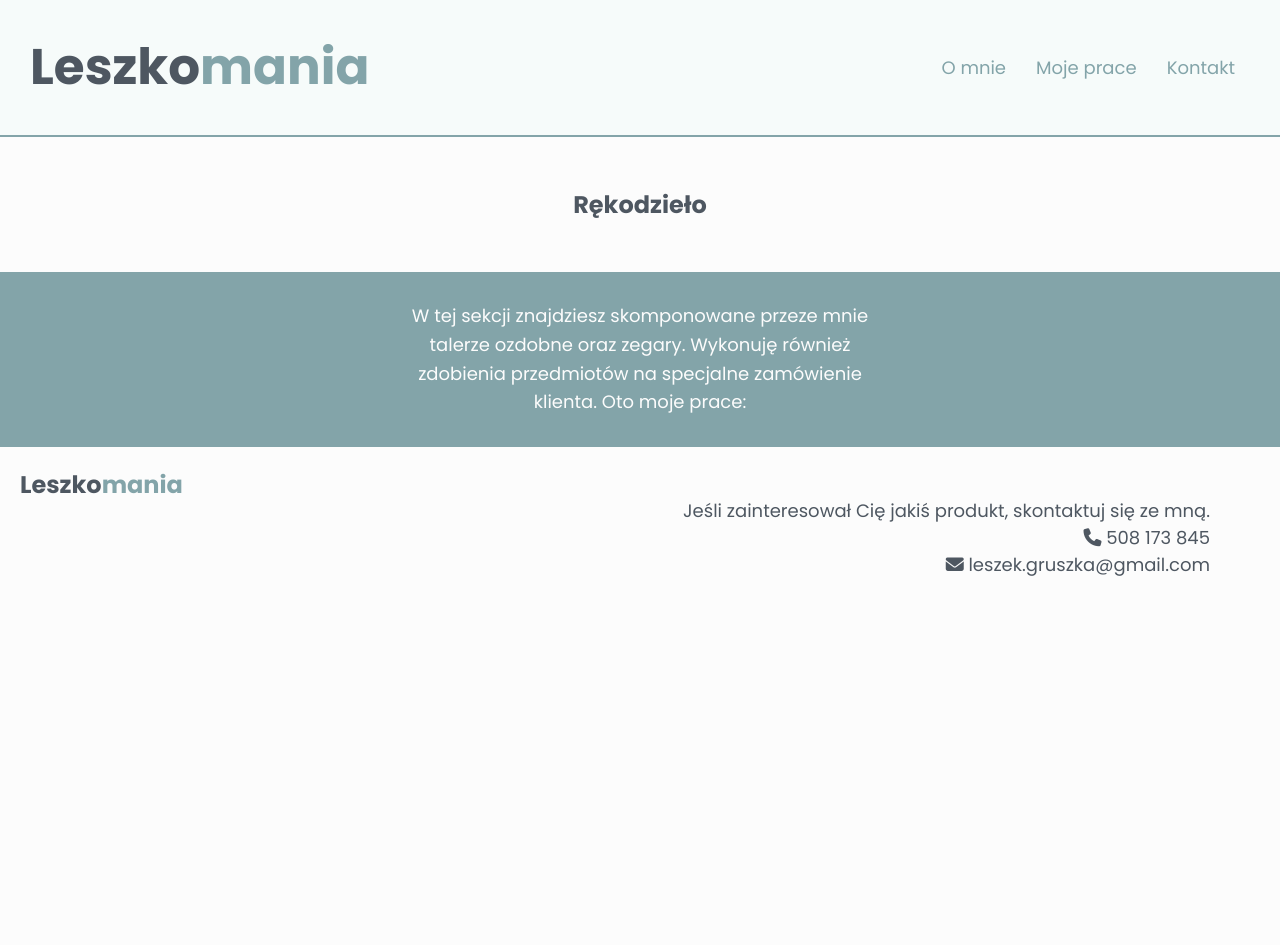
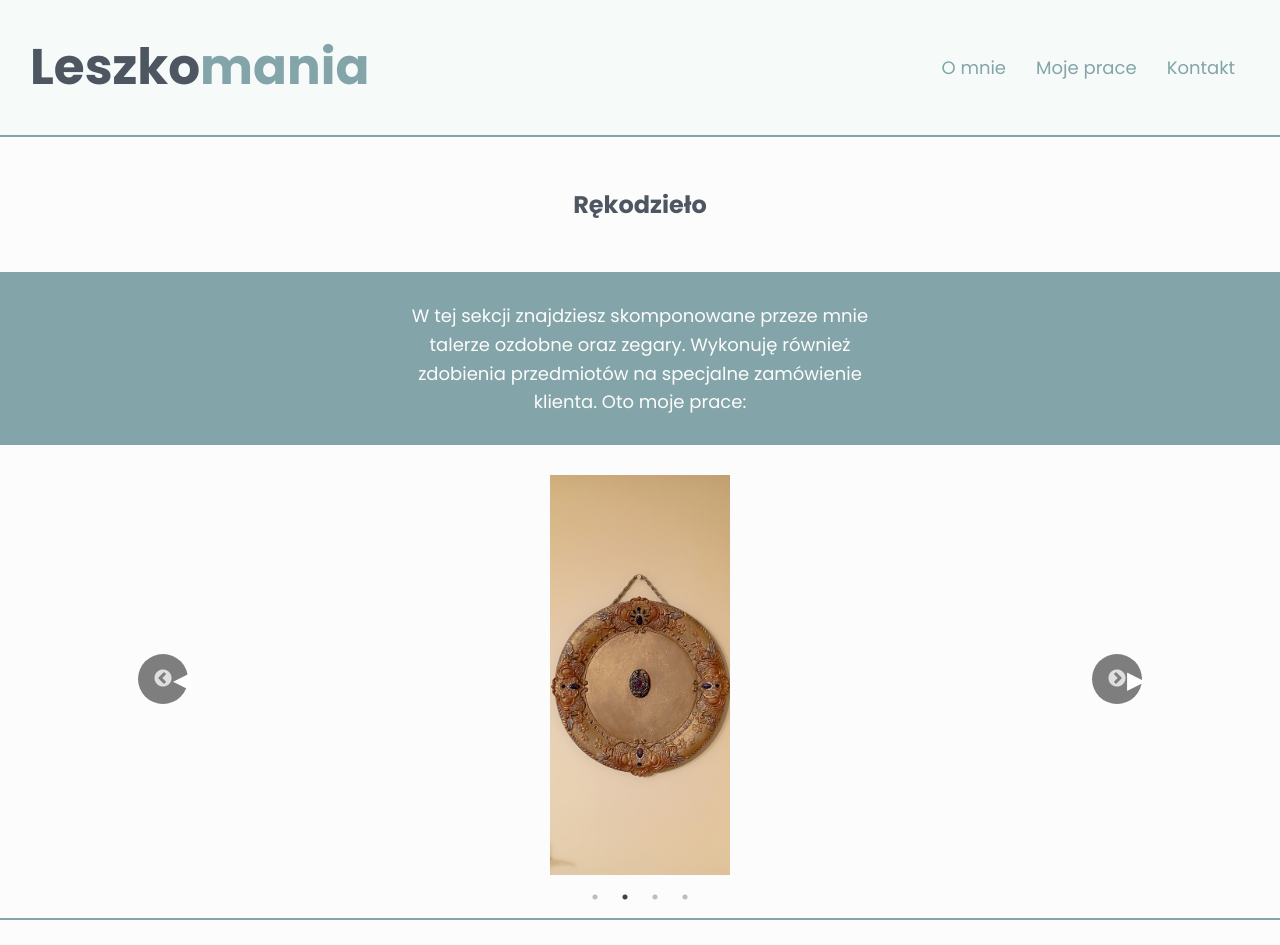
Before and after one commit to korneliagruszka/leszkomania, a React (Create React App) app: page /handicraft in a window 1280 px wide. Shown: the top 945 px of the page. Before the commit the page ends 800 px from the top, so only its background shows below. Built offline with nearby package versions, Linux system fonts and the light colour scheme.

Commit message:
Handicraft_tbc

```diff
--- a/src/components/Handicraft/handicraft.scss
+++ b/src/components/Handicraft/handicraft.scss
@@ -14,7 +14,7 @@
     padding: 10px;
     background-color: $color-cadet-gray;
     border-top: 2px solid $color-cadet-gray;
-    margin-bottom: -36px;
+    margin-bottom: 30px;
     display: flex;
     justify-content: center;
     align-items: center;
@@ -25,3 +25,62 @@
         text-align: center;
     }
 }
+
+.handicraft_container {
+    width: 100%;
+    margin: 0 auto;
+    text-align: center;
+  }
+
+  .handicraft_portfolio {
+    width: 80%;
+    margin: 0 auto;
+  }
+
+    .slick-slide {
+    position: relative;
+    text-align: center;
+
+    img {
+      max-width: 100%;
+      max-height: 400px;
+      object-fit: contain;
+      margin: 0 auto;
+    }
+
+    .handicraft_description {
+      margin-top: 10px;
+      font-size: 1.1rem;
+    }
+  }
+
+  .custom_arrow_left,
+  .custom_arrow_right {
+    position: absolute;
+    top: 50%;
+    transform: translateY(-50%);
+    z-index: 1000;
+    background-color: rgba(0, 0, 0, 0.5); // Tło strzałek
+    color: white;
+    padding: 15px;
+    cursor: pointer;
+    border-radius: 50%;
+    font-size: 24px;
+    display: flex;
+    justify-content: center;
+    align-items: center;
+    transition: background-color 0.3s ease;
+  }
+
+  .custom_arrow_left {
+    left: 10px;
+  }
+
+  .custom_arrow_right {
+    right: 10px;
+  }
+
+  .custom_arrow_left:hover,
+  .custom_arrow_right:hover {
+    background-color: rgba(0, 0, 0, 0.8);  // Zmiana koloru tła przy najechaniu
+  }
--- a/src/components/Handicraft/handicraft.tsx
+++ b/src/components/Handicraft/handicraft.tsx
@@ -1,12 +1,99 @@
-import React from 'react';
+import React, { useState } from 'react';
+import Slider from 'react-slick';
 import './handicraft.scss';
+import Plates from '../../assets/decorative_plates.jpg';
+import Plate_1 from '../../assets/decoratove_plate_1.jpg';
+import Plate_2 from '../../assets/decoratove_plate_2.jpg';
+import Plate_3 from '../../assets/decoratove_plate_3.jpg';
+
+const PreviousArrow = (props: any) => {
+  const { className, style, onClick } = props;
+  return (
+    <div
+      className={`${className} custom_arrow_left`}
+      style={{ ...style, display: 'block' }}
+      onClick={onClick}
+    >
+      &#9664;
+    </div>
+  );
+};
+
+const NextArrow = (props: any) => {
+  const { className, style, onClick } = props;
+  return (
+    <div
+      className={`${className} custom_arrow_right`}
+      style={{ ...style, display: 'block' }}
+      onClick={onClick}
+    >
+      &#9654;
+    </div>
+  );
+};
 
 const Handicraft: React.FC = () => {
+  const [selectedImage, setSelectedImage] = useState<string | null>(null);
+  const [selectedDescription, setSelectedDescription] = useState<string | null>(null);
+  const [isModalOpen, setIsModalOpen] = useState(false);
+
+  const images = [
+    { src: Plates, description: 'Talerze ozdobne' },
+    { src: Plate_1, description: 'Talerz ozdobny 1' },
+    { src: Plate_2, description: 'Talerz ozdobny 2' },
+    { src: Plate_3, description: 'Talerz ozdobny 3' }
+  ];
+
+  const settings = {
+    dots: true,
+    infinite: true,
+    speed: 500,
+    slidesToShow: 1,
+    slidesToScroll: 1,
+    autoplay: true,
+    autoplaySpeed: 3000,
+    nextArrow: <NextArrow />,
+    prevArrow: <PreviousArrow />
+  };
+
+  const openModal = (image: string, description: string) => {
+    setSelectedImage(image);
+    setSelectedDescription(description);
+    setIsModalOpen(true);
+  };
+
+  const closeModal = () => {
+    setIsModalOpen(false);
+    setSelectedImage(null);
+    setSelectedDescription(null);
+  };
+
   return (
     <div className='handicraft_container'>
       <h2 className='handicraft_header'>Rękodzieło</h2>
       <div className='handicraft_text'>
-        <p>W tej sekcji znajdziesz skomponowane przeze mnie talerze ozdobne oraz zegary. Wykonuję również zdobienia przedmiotów na specjalne zamówienie klienta. Oto moje prace:</p></div>
+        <p>W tej sekcji znajdziesz skomponowane przeze mnie talerze ozdobne oraz zegary. Wykonuję również zdobienia przedmiotów na specjalne zamówienie klienta. Oto moje prace:</p>
+      </div>
+      <div className='handicraft_portfolio'>
+        <Slider {...settings}>
+          {images.map((image, index) => (
+            <div key={index} onClick={() => openModal(image.src, image.description)}>
+              <img src={image.src} alt={`Talerz ${index + 1}`} />
+            </div>
+          ))}
+        </Slider>
+      </div>
+
+      {/* Modal */}
+      {isModalOpen && (
+        <div className="modal" onClick={closeModal}>
+          <div className="modal_content" onClick={(e) => e.stopPropagation()}>
+            <span className="modal_close" onClick={closeModal}>&times;</span>
+            <img src={selectedImage!} alt="Powiększony obraz" className="modal_image" />
+            <p className="modal_description">{selectedDescription}</p>
+          </div>
+        </div>
+      )}
     </div>
   );
 };
```
Lines whose indentation alone changed are shown as unchanged.
